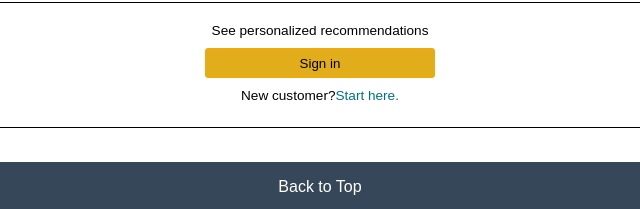
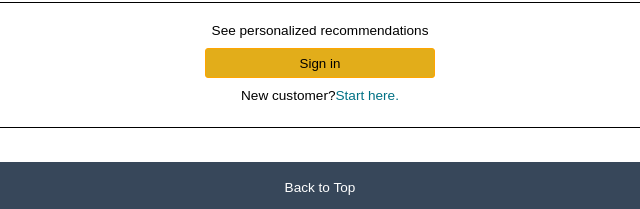
Before and after one commit to manojit-malik/AmazonHomePage, a plain HTML site: page index.html in a window 1280 px wide. Shown: the part 1438-1647 px from the top of the page, 320-960 px from the left. Drawn offline with Linux system fonts and the light colour scheme.

Commit message:
Update style.css

```diff
--- a/style.css
+++ b/style.css
@@ -265,7 +265,7 @@ a {
     align-items: center;
 }
 
-.foot-panel1 a {
+.foot-panel1 p {
     color: white;
     font-size: 0.85rem;
 }
```
